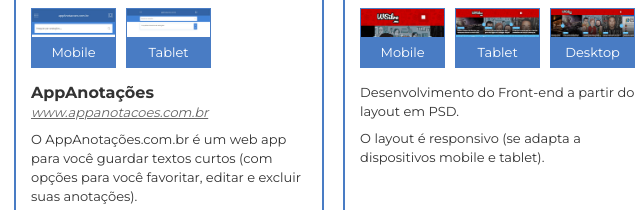
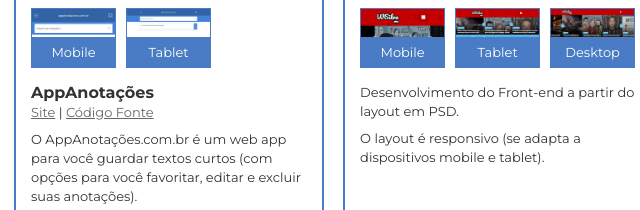
Before and after one commit to washingtonserip/ideiasimples, a plain HTML site: page index.html in a window 1280 px wide. Shown: the part 1430-1640 px from the top of the page, 141-781 px from the left. Drawn offline with Linux system fonts and the light colour scheme.

Commit message:
chore: update appanotacoes links

```diff
--- a/index.html
+++ b/index.html
@@ -207,7 +207,13 @@
                 <b>AppAnotações</b><br /><a
                   href="http://www.appanotacoes.com.br"
                   target="_blank"
-                  ><i>www.appanotacoes.com.br</i></a
+                  >Site</a
+                >
+                |
+                <a
+                  href="https://github.com/washingtonserip/appanotacoes"
+                  target="_blank"
+                  >Código Fonte</a
                 >
               </p>
 
```
